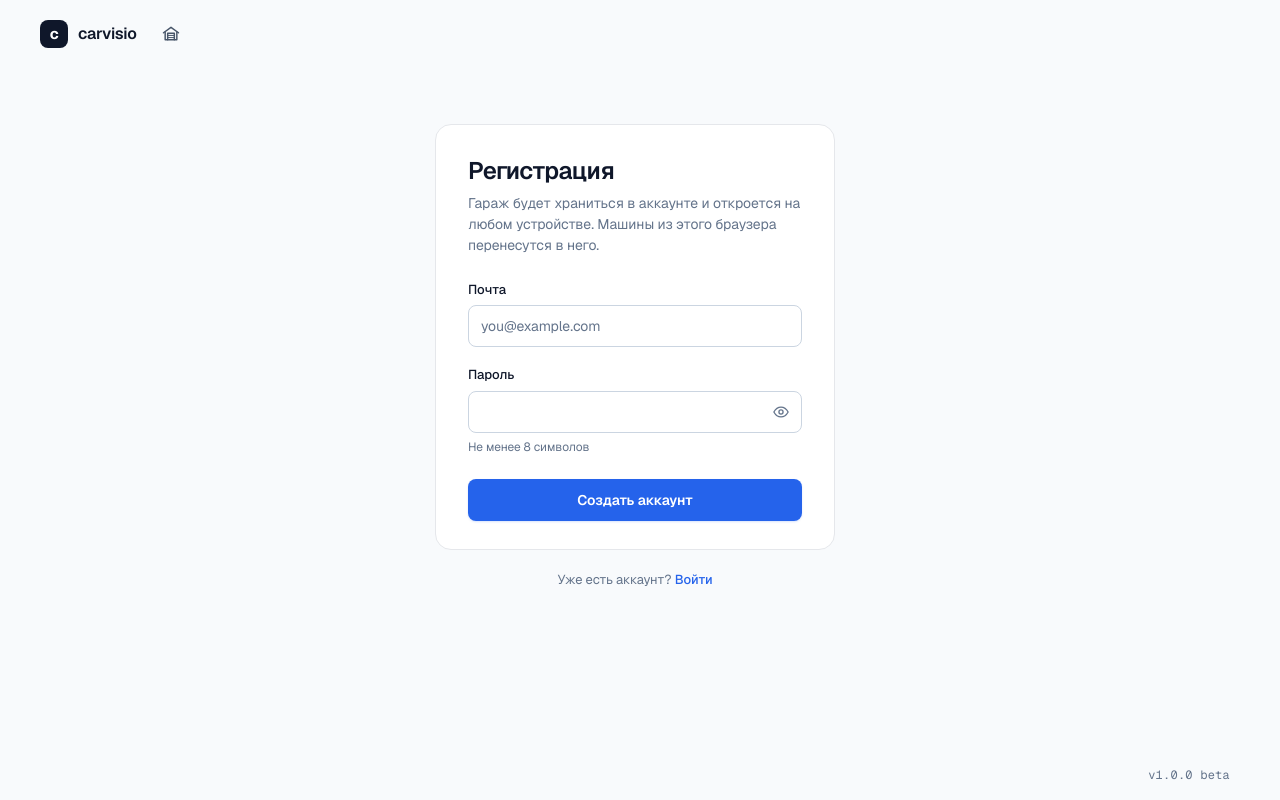
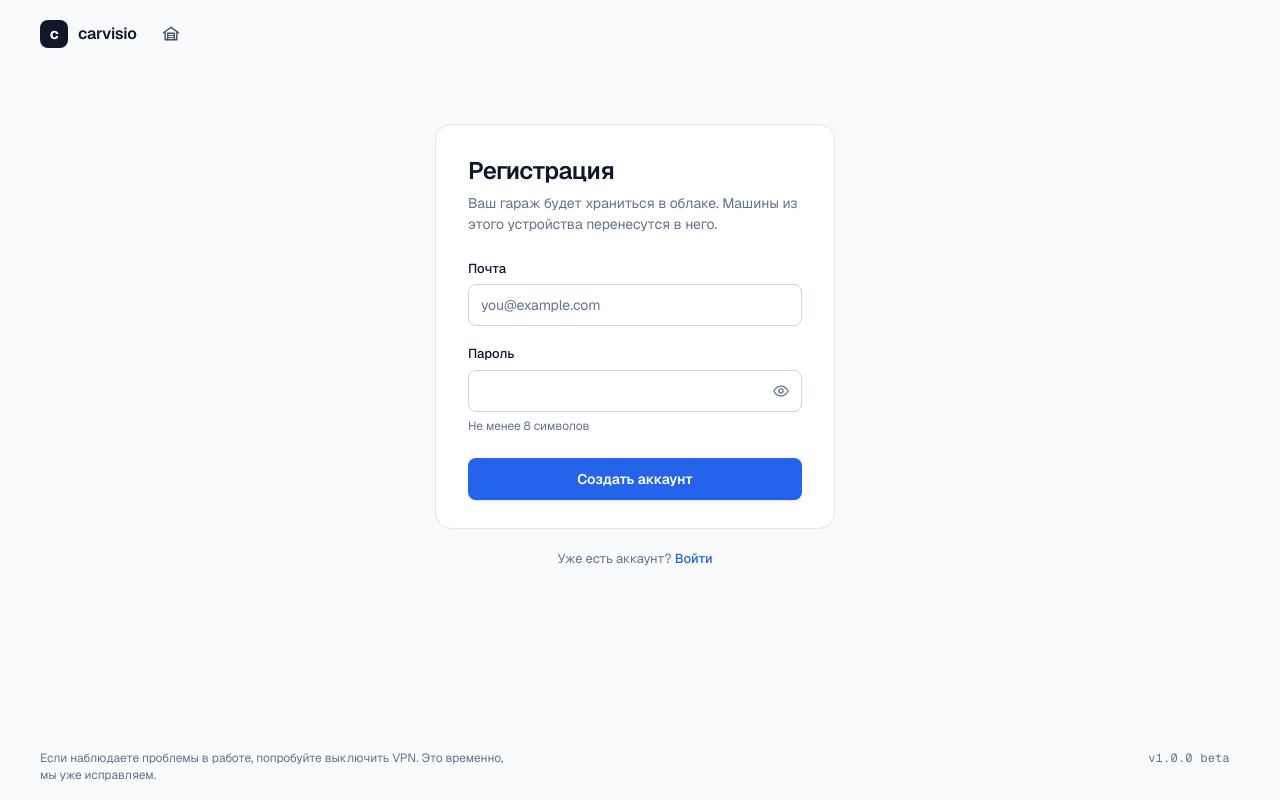
Before and after one commit to DeviFox/carfolio, a Next.js app: page /register in a window 1280 px wide. Built offline with nearby package versions, Linux system fonts and the light colour scheme; no server answers.

Commit message:
fix car saving and add axile bages

```diff
--- a/app/page.module.css
+++ b/app/page.module.css
@@ -84,10 +84,22 @@ a.toolBtn:hover, button.toolBtn:hover { background: color-mix(in srgb, var(--lin
 /* Version: quiet, in the page's bottom-right corner. */
 .version {
   margin-top: auto;
-  align-self: flex-end;
+  display: flex;
+  align-items: baseline;
+  justify-content: space-between;
+  gap: 8px 24px;
+  flex-wrap: wrap;
   padding: 0 40px 16px;
   color: var(--muted);
   font-size: var(--fs-xs);
+}
+.vpnNote {
+  margin: 0;
+  max-width: 60ch;
+  line-height: 1.4;
+}
+.versionNumber {
+  margin-left: auto;
   font-family: var(--font-geist-mono);
   letter-spacing: 0.02em;
 }
--- a/app/page.tsx
+++ b/app/page.tsx
@@ -238,9 +238,9 @@ export default function Page() {
             <span className={styles.sep}>·</span>
             <span className={styles.statusNote}>
               {!hydrated || !inAccount
-                ? "Машины хранятся в этом браузере. Войдите, чтобы получить доступ к гаражу на всех устройствах."
+                ? "Машины хранятся на этом устройстве. Войдите, чтобы получить доступ к гаражу на всех устройствах."
                 : refused > 0
-                  ? "Часть изменений сервер не принял. Они сохранены в этом браузере, попробуем отправить снова при следующем открытии."
+                  ? "Часть изменений не сохранена. Они останутся на этом устройстве, попробуем отправить снова при следующем открытии."
                   : offline
                   ? "Нет связи с сервером. Изменения сохранены локально и будут синхронизированы, когда связь появится."
                   : "Гараж синхронизирован."}
--- a/app/register/page.tsx
+++ b/app/register/page.tsx
@@ -78,7 +78,7 @@ export default function RegisterPage() {
   return (
     <AuthShell
       title="Регистрация"
-      subtitle="Гараж будет храниться в аккаунте и откроется на любом устройстве. Машины из этого браузера перенесутся в него."
+      subtitle="Ваш гараж будет храниться в облаке. Машины из этого устройства перенесутся в него."
       aside={<>Уже есть аккаунт? <Link href="/login/" className={styles.link}>Войти</Link></>}
     >
       <form className={styles.form} onSubmit={onSubmit} noValidate>
--- a/app/reset-password/page.tsx
+++ b/app/reset-password/page.tsx
@@ -79,7 +79,7 @@ function ResetPassword() {
   return (
     <AuthShell
       title="Новый пароль"
-      subtitle="После сохранения вы войдёте в аккаунт, а на других устройствах вход сбросится."
+      subtitle="После сохранения вы выйдете со всех устройств, кроме этого."
     >
       <form className={styles.form} onSubmit={onSubmit} noValidate>
         <FormError>{formError}</FormError>
--- a/components/account-control.tsx
+++ b/components/account-control.tsx
@@ -82,7 +82,7 @@ export default function AccountControl({ compact }: Props) {
       // Changes not yet on the server would be lost with the session.
       await flushBeforeLogout();
     } catch {
-      setError("Не все изменения успели сохраниться в аккаунте. Проверьте интернет и попробуйте выйти ещё раз.");
+      setError("Не все изменения успели сохраниться в облаке. Проверьте интернет и попробуйте выйти ещё раз.");
       setBusy(false);
       return;
     }
@@ -125,7 +125,6 @@ export default function AccountControl({ compact }: Props) {
             <span className={styles.whoLabel}>Вы вошли как</span>
             <span className={styles.email}>{user.email}</span>
           </div>
-          <p className={styles.note}>Гараж хранится в аккаунте: войдите на другом устройстве, и он будет там.</p>
           <button type="button" className={styles.logout} onClick={onLogout} disabled={busy}>
             {busy ? "Выходим…" : "Выйти"}
           </button>
--- a/components/app-bar.tsx
+++ b/components/app-bar.tsx
@@ -52,6 +52,16 @@ export default function AppBar({ home, onHelp, bare }: Props) {
   );
 }
 
+// Page footer. The VPN note is temporary: some VPNs block the API, and a
+// failed request is otherwise invisible. Remove it once that is fixed.
 export function VersionTag() {
-  return <div className={styles.version}>v1.0.0 beta</div>;
+  return (
+    <footer className={styles.version}>
+      <p className={styles.vpnNote}>
+        Если наблюдаете проблемы в работе, попробуйте выключить VPN. Это временно, мы
+        уже исправляем.
+      </p>
+      <span className={styles.versionNumber}>v1.0.0 beta</span>
+    </footer>
+  );
 }
--- a/lib/auth.ts
+++ b/lib/auth.ts
@@ -99,7 +99,7 @@ export const useAuth = create<AuthState>((set) => ({
 // (wrong password, taken email, expired link) are worded by the form itself.
 export function commonAuthError(err: unknown): string {
   if (err instanceof ApiError) {
-    if (err.status === 0) return "Не удалось связаться с сервером. Проверьте интернет и попробуйте ещё раз.";
+    if (err.status === 0) return "Не удалось связаться с сервером. Проверьте интернет и попробуйте ещё раз. Если включён VPN, временно выключите его: сейчас он может мешать, мы это скоро исправим.";
     // The server's rate-limit window is 15 minutes, counted from the first attempt.
     if (err.status === 429) return "Слишком много попыток. Подождите до 15 минут и попробуйте снова.";
     // The forms check the obvious cases first; these are the ones only the server catches.
--- a/lib/sync.ts
+++ b/lib/sync.ts
@@ -462,8 +462,8 @@ async function importGuest(user: User, announce: boolean) {
     }
     useAuth.getState().setNotice(
       err instanceof ApiError && err.status === 0
-        ? "Не удалось перенести машины в аккаунт: нет связи с сервером. Они остаются в этом браузере, попробуем снова при следующем входе."
-        : "Не удалось перенести машины в аккаунт. Они остаются в этом браузере.",
+        ? "Не удалось перенести машины в облако: нет связи с сервером. Они остаются на этом устройстве, попробуем снова при следующем входе."
+        : "Не удалось перенести машины в облако. Они остаются на этом устройстве.",
     );
     return;
   }
@@ -485,7 +485,7 @@ async function importGuest(user: User, announce: boolean) {
   saveOutbox();
   void flush();
   await pull();
-  if (announce) useAuth.getState().setNotice("Машины из этого браузера перенесены в аккаунт.");
+  if (announce) useAuth.getState().setNotice("Машины из этого браузера перенесены в облако.");
 }
 
 function enterGuest() {
```
Also changed, not shown: components/garage-sync.tsx (+5 -5 lines).
